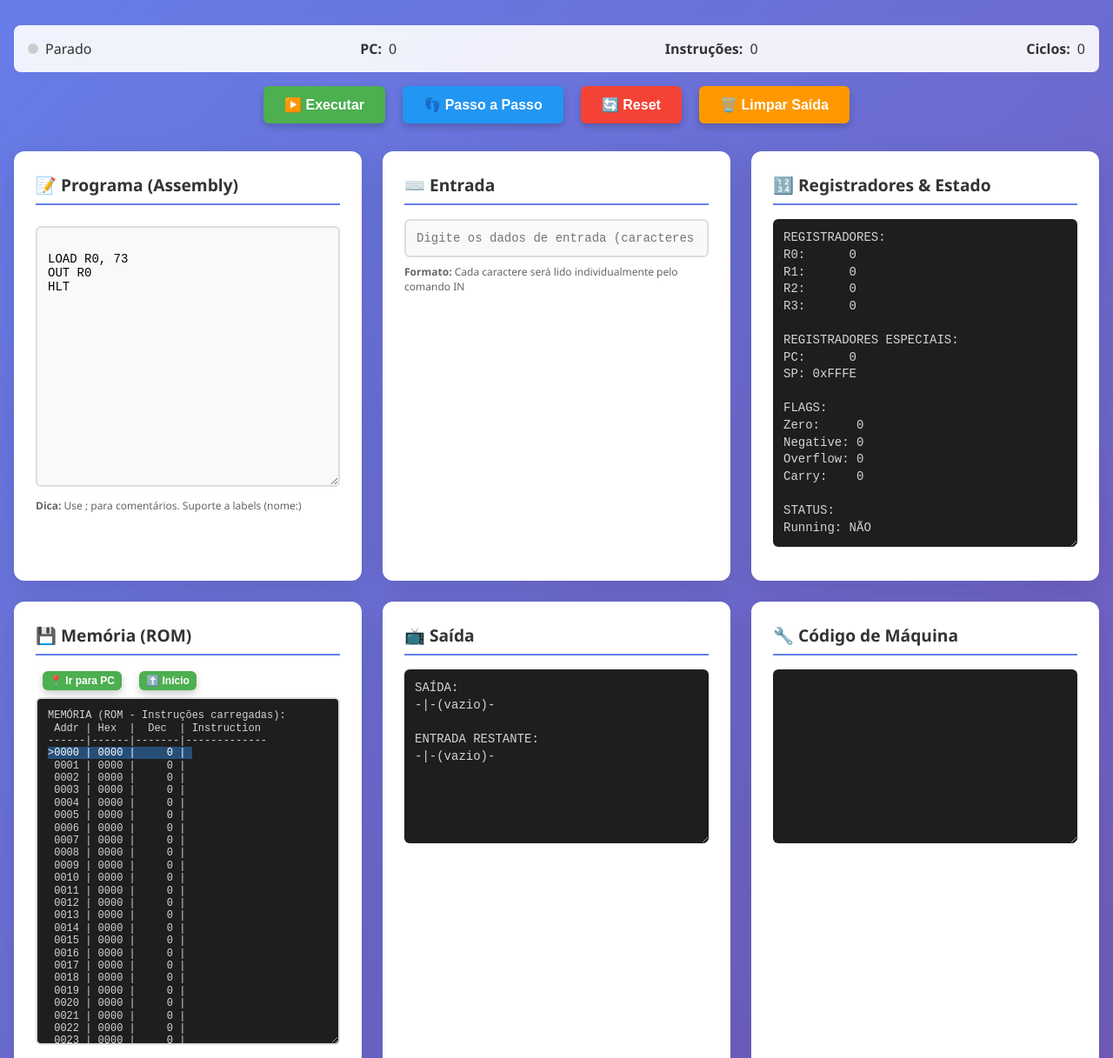
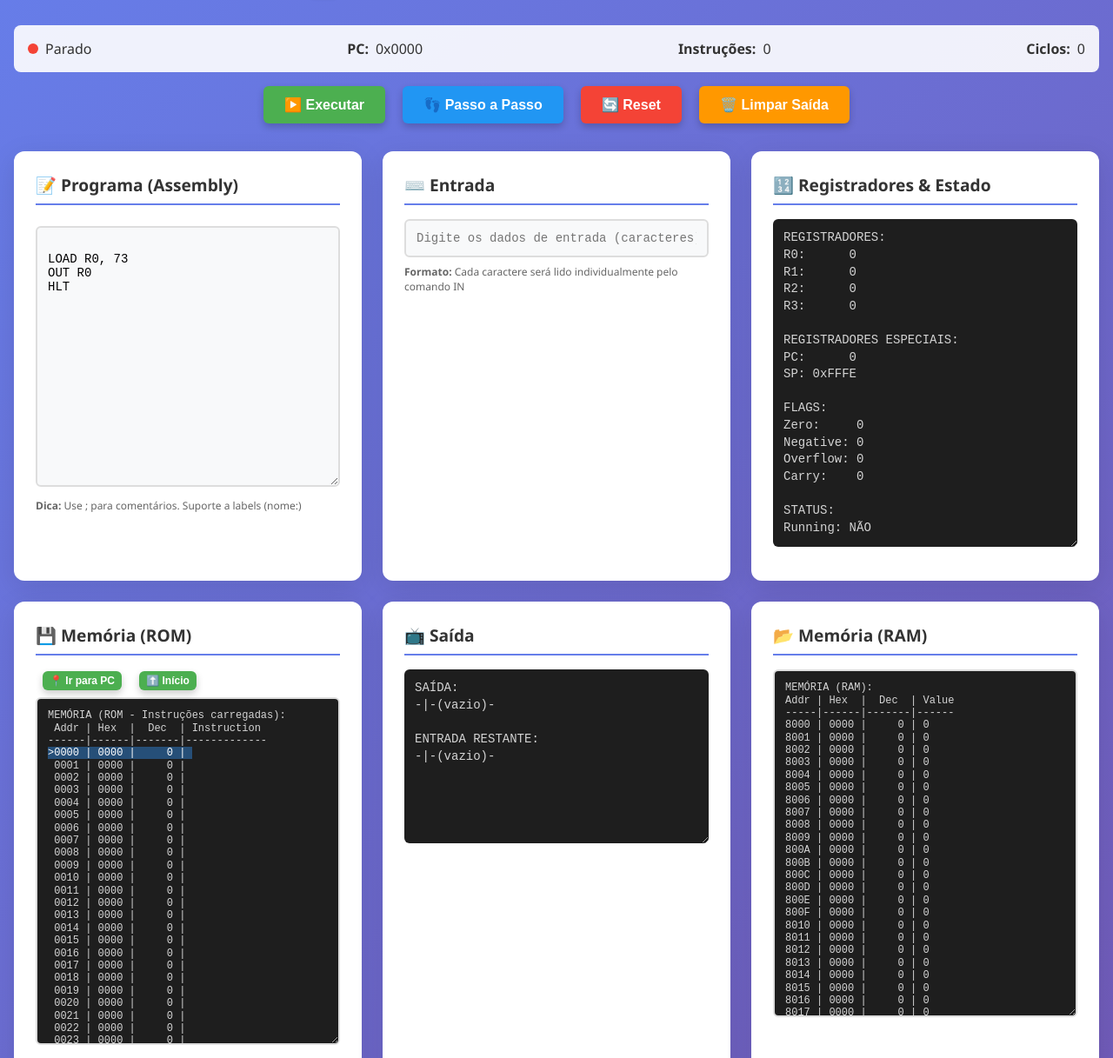
Before and after one commit to andresbosca/virtual-processor, a website with bundled scripts: page public/index.html in a window 1280 px wide. Shown: the part 83-1300 px from the top of the page at 87% size. Built offline with nearby package versions, Linux system fonts and the light colour scheme.

Commit message:
🐛 fix memory assignment

```diff
--- a/public/index.html
+++ b/public/index.html
@@ -317,6 +317,39 @@
           font-size: 14px;
         }
       }
+
+      #memoria-ram {
+        max-height: 400px;
+        overflow-y: auto;
+        overflow-x: auto;
+        white-space: pre;
+        font-size: 12px;
+        line-height: 1.2;
+        border: 2px solid #ddd;
+        border-radius: 6px;
+        padding: 12px;
+        background: #1e1e1e;
+        color: #d4d4d4;
+      }
+
+      /* Scrollbar personalizada */
+      #memoria-ram::-webkit-scrollbar {
+        width: 8px;
+      }
+
+      #memoria-ram::-webkit-scrollbar-track {
+        background: #2d2d2d;
+        border-radius: 4px;
+      }
+
+      #memoria-ram::-webkit-scrollbar-thumb {
+        background: #666;
+        border-radius: 4px;
+      }
+
+      #memoria-ram::-webkit-scrollbar-thumb:hover {
+        background: #888;
+      }
     </style>
   </head>
   <body>
@@ -401,9 +434,13 @@
           <pre id="saida"></pre>
         </div>
 
-        <div class="block">
+        <!-- <div class="block">
           <h2>🔧 Código de Máquina</h2>
           <pre id="codigo-maquina"></pre>
+        </div> -->
+        <div class="block">
+          <h2>📂 Memória (RAM)</h2>
+          <pre id="memoria-ram"></pre>
         </div>
       </div>
 
--- a/src/assembler.ts
+++ b/src/assembler.ts
@@ -175,13 +175,14 @@ export class Assembler {
             machineInstruction =
               (baseOpcode << 12) | (loadmReg << 8) | (loadmAddr & 0xff);
             break;
-
+          // 1101 00 00 0100 1001
           case 'STOREM': // DaaX - STOREM [a], Rx
             if (parts.length !== 3) {
               throw new Error(`STOREM requires 2 operands: ${line}`);
             }
             const storeAddr = this.parseMemoryAddress(parts[1]);
             const storeReg = this.parseRegister(parts[2]);
+
             machineInstruction =
               (baseOpcode << 12) | ((storeAddr & 0xff) << 4) | storeReg;
             break;
@@ -210,7 +211,6 @@ export class Assembler {
         }
 
         machineCode.push(machineInstruction);
-
       } catch (error: any) {
         throw new Error(`Error in line "${line}": ${error.message}`);
       }
@@ -277,7 +277,8 @@ export class Assembler {
           line += `LOADM R${regX}, [${immediate}]`;
           break;
         case 0xd: // STOREM
-          line += `STOREM [${regY}], R${instruction & 0xf}`;
+          const test = (instruction >> 4) & 0xff;
+          line += `STOREM [${test}], R${instruction & 0xf}`;
           break;
         case 0xe: // CALL
           line += `CALL ${address}`;
--- a/src/cpuSimulator.ts
+++ b/src/cpuSimulator.ts
@@ -10,6 +10,7 @@ export class CPUSimulator {
   private saidaElement: HTMLPreElement;
   private executarButton: HTMLButtonElement;
   private passoButton: HTMLButtonElement;
+  private cycleCount: number = 0;
 
   constructor() {
     this.cpu = new VirtualCPU();
@@ -77,6 +78,7 @@ HLT`;
   private resetCPU(): void {
     this.cpu.reset();
     this.cpu.setInput(this.entradaElement.value);
+    this.cycleCount = 0;
     this.updateDisplay();
   }
 
@@ -104,6 +106,7 @@ HLT`;
       }
 
       const continueExecution = this.cpu.executeStep();
+      this.cycleCount++;
       this.updateDisplay();
 
       if (!continueExecution) {
@@ -117,7 +120,9 @@ HLT`;
   private updateDisplay(): void {
     this.updateRegistradores();
     this.updateMemoria();
+    this.updateMemoriaRAM();
     this.updateSaida();
+    this.updateStatusBar();
   }
 
   private updateRegistradores(): void {
@@ -196,6 +201,28 @@ HLT`;
     this.scrollToCurrentInstruction();
   }
 
+  private updateMemoriaRAM(): void {
+    const ramStart = VirtualCPU.ROM_SIZE; // Início da RAM
+    const ramEnd = VirtualCPU.MEMORY_SIZE; // Fim da memória
+    const memory = this.cpu.getMemory(ramStart, ramEnd - ramStart);
+
+    let display = 'MEMÓRIA (RAM):\n';
+    display += 'Addr | Hex  |  Dec  | Value\n';
+    display += '-----|------|-------|------\n';
+
+    for (let i = 0; i < memory.length; i++) {
+      const addr = (ramStart + i).toString(16).toUpperCase().padStart(4, '0');
+      const hex = memory[i].toString(16).toUpperCase().padStart(4, '0');
+      const dec = memory[i].toString().padStart(5, ' ');
+      display += `${addr} | ${hex} | ${dec} | ${memory[i]}\n`;
+    }
+
+    const memoriaRamElement = document.getElementById('memoria-ram');
+    if (memoriaRamElement) {
+      memoriaRamElement.textContent = display;
+    }
+  }
+
   private scrollToCurrentInstruction(): void {
     const currentPC = this.cpu.getPC();
     const memoriaElement = this.memoriaElement;
@@ -228,4 +255,41 @@ HLT`;
 
     this.saidaElement.textContent = display;
   }
+
+  private updateStatusBar(): void {
+    const state = this.cpu.getState();
+
+    // Atualiza o status de execução (Parado ou Executando)
+    const statusIndicator = document.getElementById('status-indicator');
+    const statusText = document.getElementById('status-text');
+    if (statusIndicator && statusText) {
+      if (state.running) {
+        statusIndicator.classList.add('running');
+        statusIndicator.classList.remove('stopped');
+        statusText.textContent = 'Executando';
+      } else {
+        statusIndicator.classList.add('stopped');
+        statusIndicator.classList.remove('running');
+        statusText.textContent = 'Parado';
+      }
+    }
+
+    // Atualiza o valor do PC (Program Counter)
+    const pcDisplay = document.getElementById('pc-display');
+    if (pcDisplay) {
+      pcDisplay.textContent = `0x${state.pc.toString(16).toUpperCase().padStart(4, '0')}`;
+    }
+
+    // Atualiza o contador de instruções
+    const instructionCount = document.getElementById('instruction-count');
+    if (instructionCount) {
+      instructionCount.textContent = `${state.pc}`;
+    }
+
+    // Atualiza o contador de ciclos
+    const cycleCount = document.getElementById('cycle-count');
+    if (cycleCount) {
+      cycleCount.textContent = `${this.cycleCount}`;
+    }
+  }
 }
--- a/src/virtualCpu.ts
+++ b/src/virtualCpu.ts
@@ -15,8 +15,8 @@ interface CPUState {
 }
 
 export class VirtualCPU {
-  private static readonly MEMORY_SIZE = 65536; // 64KB
-  private static readonly ROM_SIZE = 32768; // 32KB ROM
+  public static readonly MEMORY_SIZE = 65536; // 64KB
+  public static readonly ROM_SIZE = 32768; // 32KB ROM
   private static readonly STACK_START = 0xfffe; // Stack starts at top of memory
 
   private registers: number[] = [0, 0, 0, 0]; // R0, R1, R2, R3
@@ -154,7 +154,8 @@ export class VirtualCPU {
         this.executeLoadM(regX, immediate + VirtualCPU.ROM_SIZE);
         break;
       case 0xd: // STOREM [a], Rx
-        this.executeStoreM(regY + VirtualCPU.ROM_SIZE, instruction & 0xf);
+        const test = (instruction >> 4) & 0xff;
+        this.executeStoreM(test + VirtualCPU.ROM_SIZE, instruction & 0xf);
         break;
       case 0xe: // CALL ab
         this.executeCall(address);
@@ -299,9 +300,6 @@ export class VirtualCPU {
     this.validateRegister(regX);
     this.validateMemoryAddress(address);
     if (address < VirtualCPU.ROM_SIZE) {
-      console.log(
-        `Warning: Writing to ROM at address 0x${address.toString(16)}`,
-      );
       throw new Error('Cannot write to ROM');
     }
     this.memory[address] = this.registers[regX];
```
